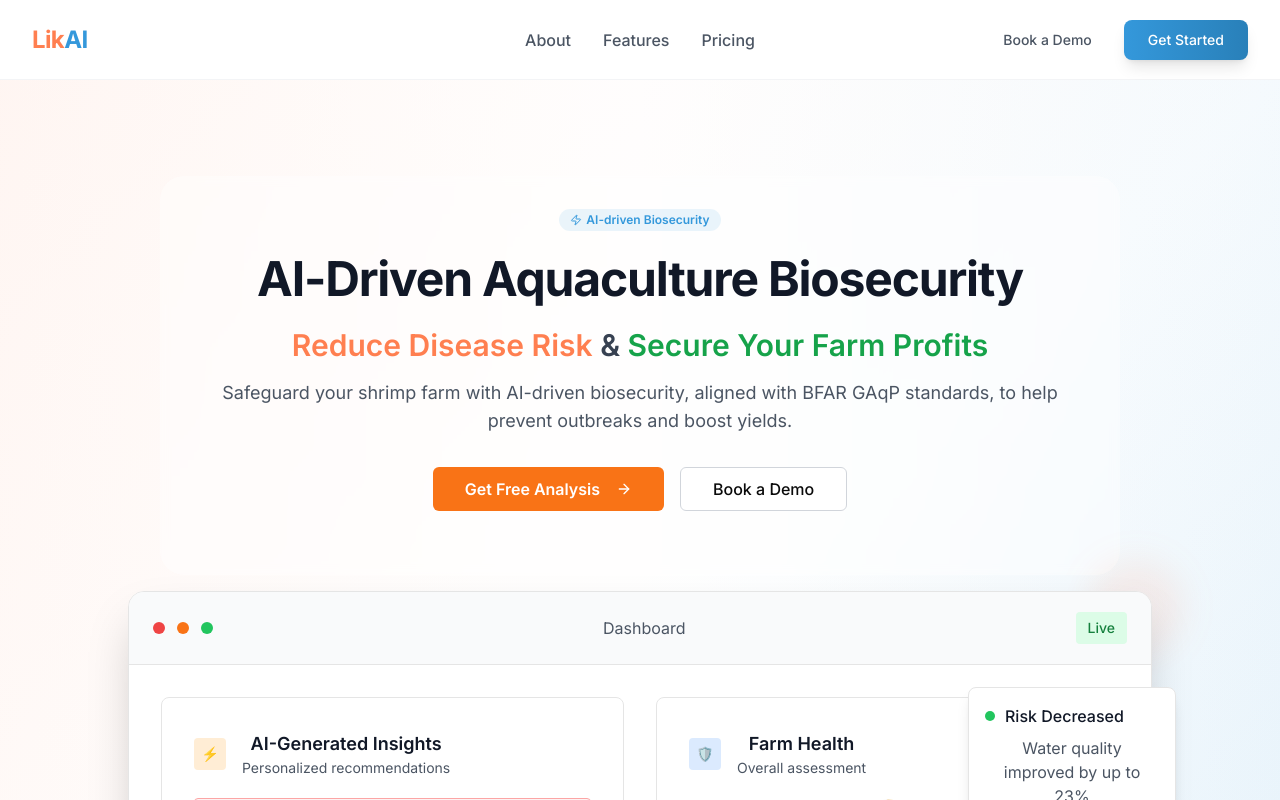
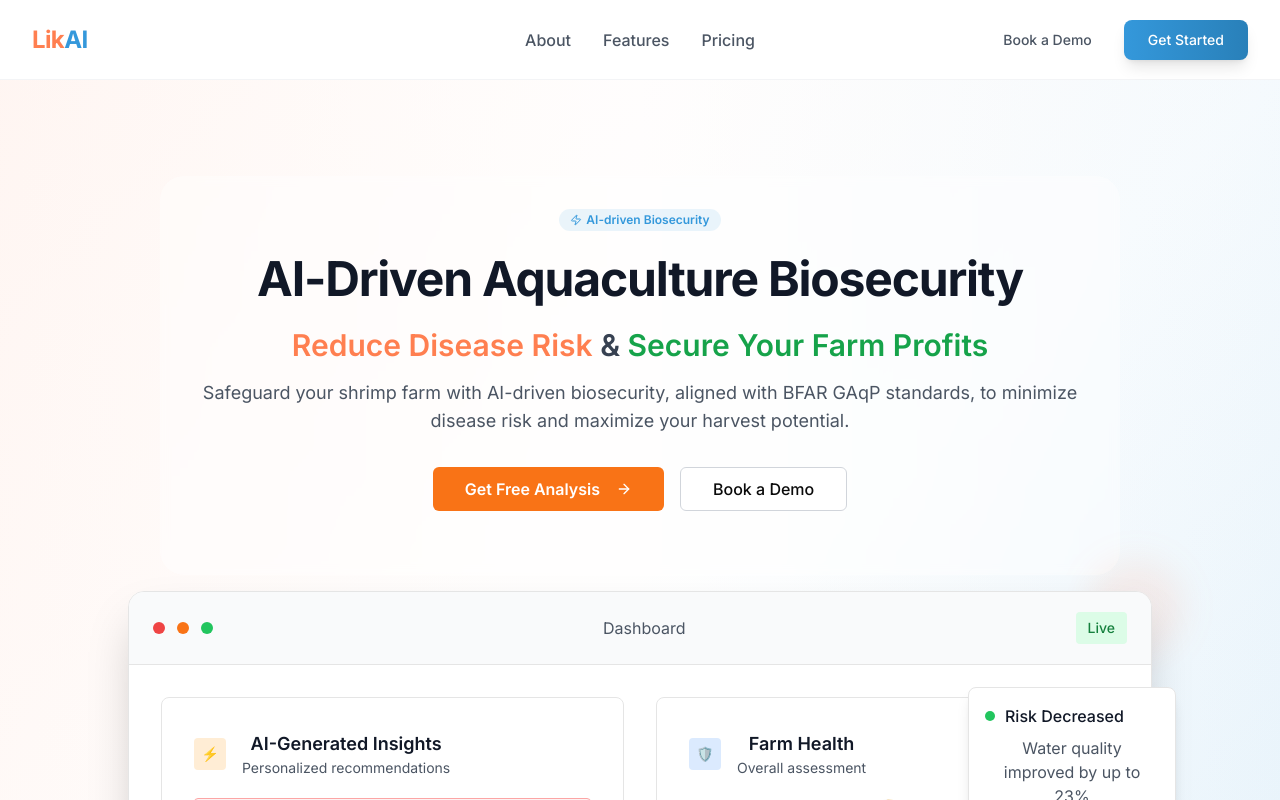
Before and after one commit to Web3-Iligan/LikAI, a Next.js app: page / in a window 1280 px wide. Shown: the top 800 px of the page. Built offline with nearby package versions, Linux system fonts and the light colour scheme.

Commit message:
Update landing page content to enhance clarity and emphasize benefits

```diff
--- a/app/page.tsx
+++ b/app/page.tsx
@@ -179,8 +179,8 @@ export default function LandingPage() {
                 </h2>
                 <p className="mb-6 text-sm leading-relaxed text-gray-600 sm:mb-8 sm:text-base lg:text-lg">
                   Safeguard your shrimp farm with AI-driven biosecurity, aligned
-                  with BFAR GAqP standards, to help prevent outbreaks and boost
-                  yields.
+                  with BFAR GAqP standards, to minimize disease risk and
+                  maximize your harvest potential.
                 </p>
                 <div className="mb-6 flex flex-col gap-4 sm:mb-8 sm:flex-row sm:justify-center sm:gap-4">
                   <Link href="/auth" className="w-full sm:w-auto">
@@ -1641,6 +1641,11 @@ export default function LandingPage() {
                       <div className="flex items-center space-x-2">
                         <CheckCircle className="h-4 w-4 text-green-500" />
                         <span>No hidden fees</span>
+                      </div>
+
+                      <div className="flex items-center space-x-2">
+                        <CheckCircle className="h-4 w-4 text-green-500" />
+                        <span>No setup fees</span>
                       </div>
                     </div>
                   </div>
```
